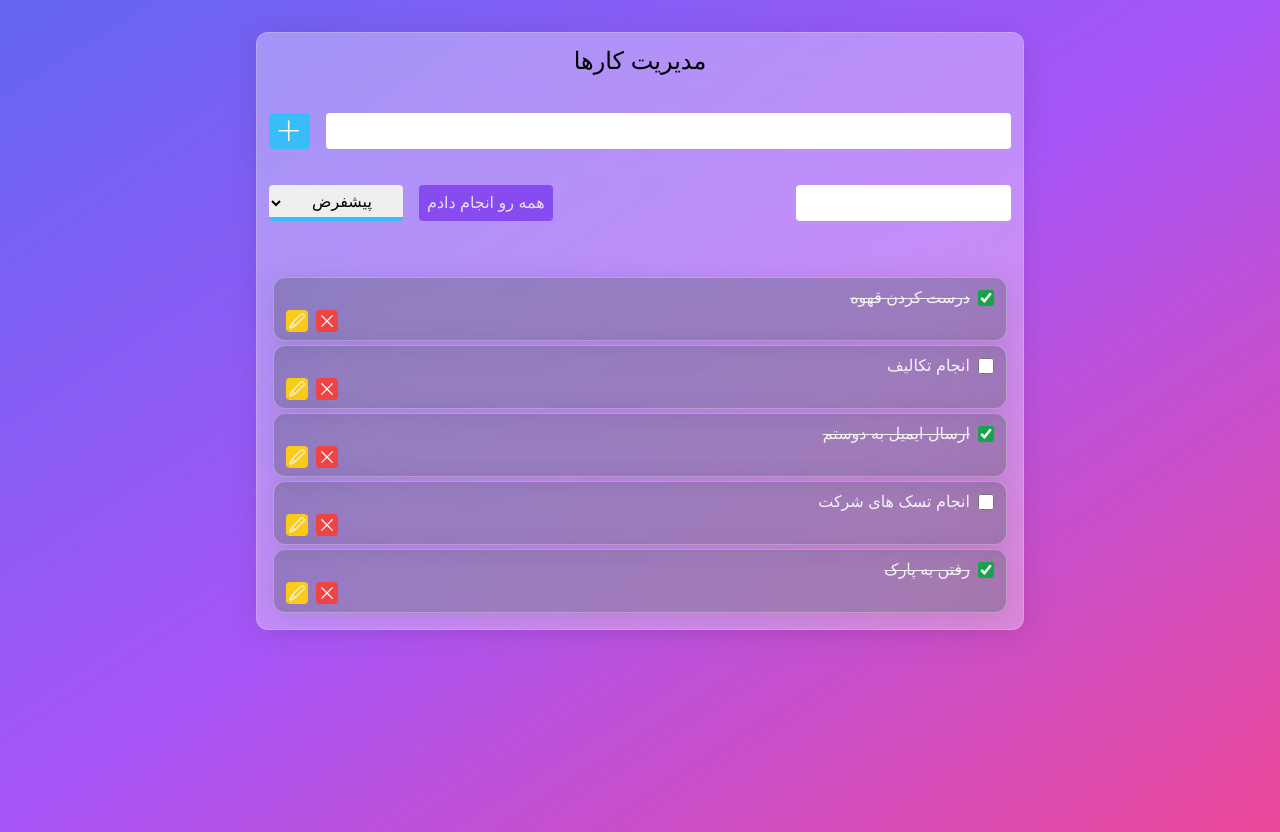
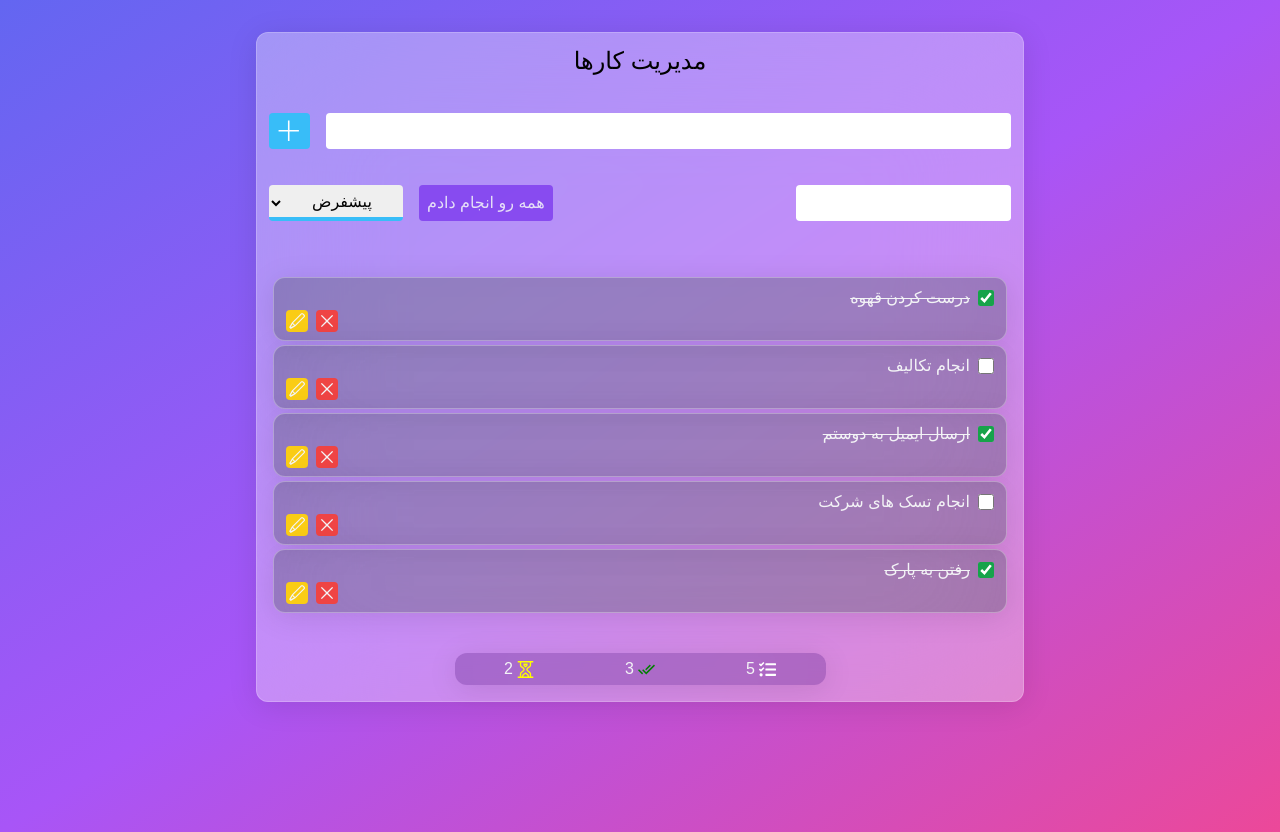
Before and after one commit to MohammadBohluli/react-todo-app, a React (Vite) app: page / in a window 1280 px wide. Built offline with nearby package versions, Linux system fonts and the light colour scheme; a small style sheet from the web is missing.

Commit message:
building stats tasks

```diff
--- a/src/App.tsx
+++ b/src/App.tsx
@@ -3,6 +3,7 @@ import TaskList from "./components/TaskList";
 import InputTask from "./components/InputTask";
 
 import InputGroups from "./components/InputGroups";
+import TaskStats from "./components/TaskStats";
 
 const data = [
   { id: 1, task: "درست کردن قهوه", complate: true },
@@ -118,6 +119,8 @@ const App = () => {
             selectedStatus={selectedStatus}
             searchQuery={searchQuery}
           />
+
+          <TaskStats taskList={taskList} />
         </div>
       ) : null}
     </div>
--- /dev/null
+++ b/src/components/TaskStats.tsx
@@ -0,0 +1,40 @@
+import { FaTasks } from "react-icons/fa";
+import { IoMdDoneAll } from "react-icons/io";
+import { GrInProgress } from "react-icons/gr";
+import { Task } from "../App";
+
+interface Props {
+  taskList: Task[];
+}
+const TaskStats = ({ taskList }: Props) => {
+  const completeTask = taskList.filter(
+    (taskItem) => taskItem.complate === true
+  );
+
+  const inProgressTask = taskList.filter(
+    (taskItem) => taskItem.complate === false
+  );
+
+  return (
+    <div
+      className="bg-purple-900 text-gray-100 m-1 bg-opacity-[0.33] rounded-xl
+                 shadow-[0_4px_30px_rgba(0,0,0,0.1)] backdrop-blur-3xl border-purple-900/[0.3]
+                 flex justify-around p-1 mt-10 w-2/4 mx-auto"
+    >
+      <div className="flex justify-center items-center gap-1">
+        <FaTasks size={17} color="white" />
+        <span>{taskList.length}</span>
+      </div>
+      <div className="flex justify-center items-center gap-1">
+        <IoMdDoneAll size={17} color="green" />
+        <span>{completeTask.length}</span>
+      </div>
+      <div className="flex justify-center items-center gap-1">
+        <GrInProgress size={17} color="yellow" />
+        <span>{inProgressTask.length}</span>
+      </div>
+    </div>
+  );
+};
+
+export default TaskStats;
```
